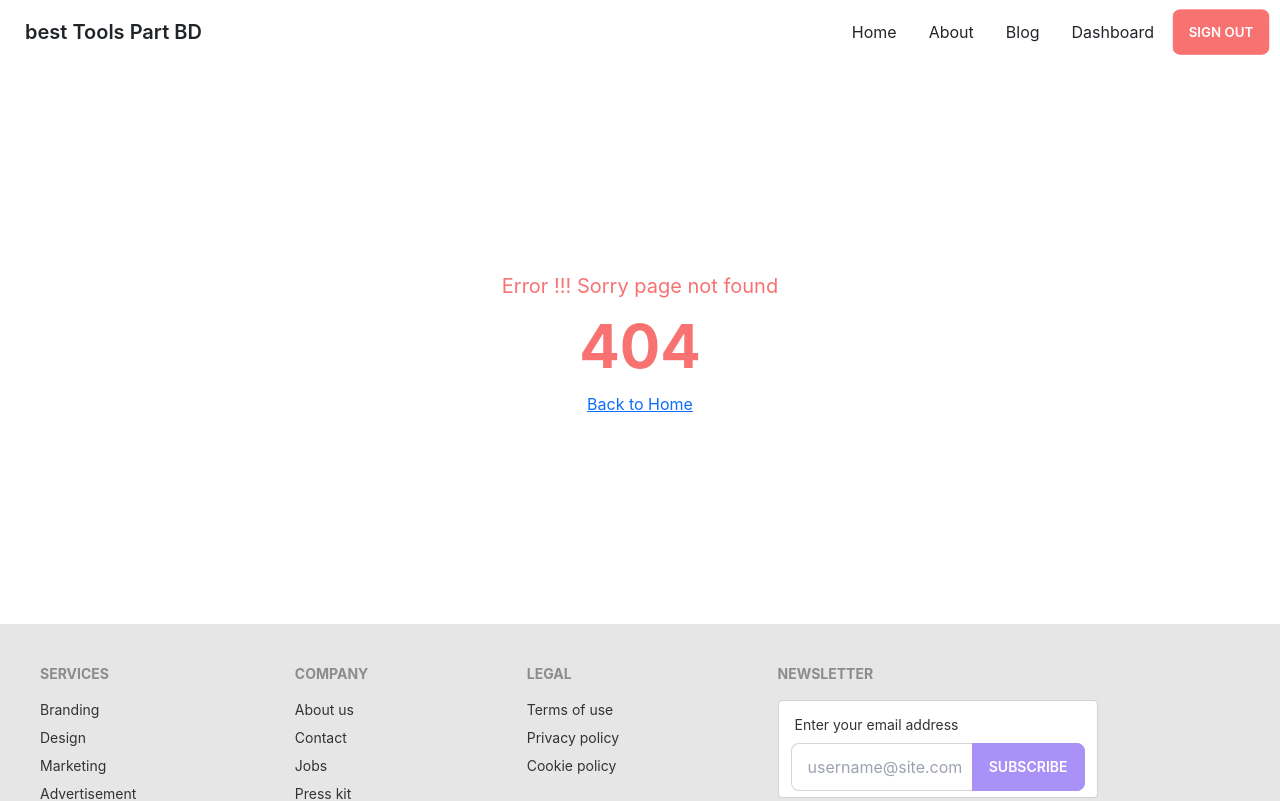
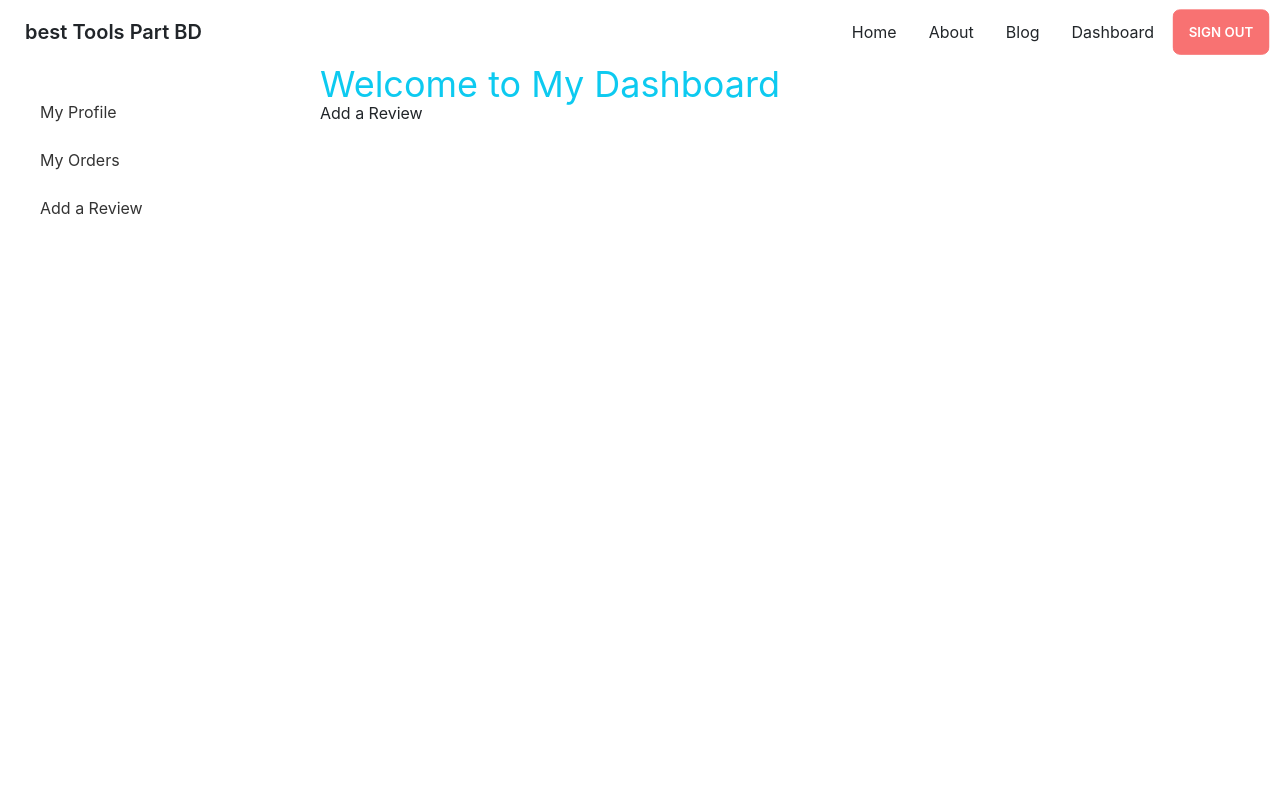
Before and after one commit to rashidul191/best-tools-parts-client, a React (Create React App) app: page /dashboard/review in a window 1280 px wide. Shown: the top 801 px of the page. Built offline with nearby package versions, Linux system fonts and the light colour scheme; no server answers; sample sign-in values are in the browser's storage; the HTML template or start-up script is replaced by a standard one.

Commit message:
deashboard page done.

```diff
--- a/src/App.js
+++ b/src/App.js
@@ -1,6 +1,10 @@
 import { Routes, Route } from "react-router-dom";
-import { ToastContainer } from 'react-toastify';
-  import 'react-toastify/dist/ReactToastify.css';
+import { ToastContainer } from "react-toastify";
+import "react-toastify/dist/ReactToastify.css";
+import AddReview from "./Pages/Dashboard/AddReview/AddReview";
+import Dashboard from "./Pages/Dashboard/Dashboard";
+import MyOrders from "./Pages/Dashboard/MyOrders/MyOrders";
+import MyProfile from "./Pages/Dashboard/MyProfile/MyProfile";
 import Home from "./Pages/Home/Home";
 import PurchasePage from "./Pages/Home/Tools/PurchasePage/PurchasePage";
 import Login from "./Pages/Login/Login";
@@ -19,6 +23,7 @@ function App() {
         <Route path="/home" element={<Home></Home>}></Route>
         <Route path="/login" element={<Login></Login>}></Route>
         <Route path="/register" element={<Register></Register>}></Route>
+
         <Route
           path="/purchase/:id"
           element={
@@ -27,6 +32,19 @@ function App() {
             </RequireAuth>
           }
         ></Route>
+
+        <Route
+          path="/dashboard"
+          element={
+            <RequireAuth>
+              <Dashboard></Dashboard>
+            </RequireAuth>
+          }
+        >
+          <Route index element={<MyProfile></MyProfile>}></Route>
+          <Route path="orders" element={<MyOrders></MyOrders>}></Route>
+          <Route path="review" element={<AddReview></AddReview>}></Route>
+        </Route>
 
         <Route path="*" element={<NotFound></NotFound>}></Route>
       </Routes>
--- /dev/null
+++ b/src/Pages/Dashboard/AddReview/AddReview.js
@@ -0,0 +1,11 @@
+import React from 'react';
+
+const AddReview = () => {
+    return (
+        <div>
+            <h2>Add a Review</h2>
+        </div>
+    );
+};
+
+export default AddReview;
--- /dev/null
+++ b/src/Pages/Dashboard/Dashboard.js
@@ -0,0 +1,41 @@
+import React from "react";
+import { useAuthState } from "react-firebase-hooks/auth";
+import { Outlet, Link } from "react-router-dom";
+import auth from "../../firebase.init";
+
+const Dashboard = () => {
+  const [user] = useAuthState(auth);
+
+  return (
+    <div>
+      <div class="drawer drawer-mobile">
+        <input id="dashboard-sidebar" type="checkbox" class="drawer-toggle" />
+        <div class="drawer-content ">
+          <h2 className="text-4xl text-info">Welcome to My Dashboard</h2>
+          <Outlet></Outlet>
+        </div>
+
+        <div class="drawer-side">
+          <label for="dashboard-sidebar" class="drawer-overlay"></label>
+          <ul class="menu p-4 overflow-y-auto w-80 bg-base-100 text-base-content">
+            <li>
+              <Link to="/dashboard">My Profile</Link>
+            </li>
+            {user && (
+              <>
+                <li>
+                  <Link to="/dashboard/orders">My Orders</Link>
+                </li>
+                <li>
+                  <Link to="/dashboard/review">Add a Review</Link>
+                </li>
+              </>
+            )}
+          </ul>
+        </div>
+      </div>
+    </div>
+  );
+};
+
+export default Dashboard;
--- /dev/null
+++ b/src/Pages/Dashboard/MyOrders/MyOrders.js
@@ -0,0 +1,11 @@
+import React from 'react';
+
+const MyOrders = () => {
+    return (
+        <div>
+            <h2>My Orders</h2>
+        </div>
+    );
+};
+
+export default MyOrders;
--- /dev/null
+++ b/src/Pages/Dashboard/MyProfile/MyProfile.js
@@ -0,0 +1,11 @@
+import React from 'react';
+
+const MyProfile = () => {
+    return (
+        <div>
+            <h2>My Profile</h2>
+        </div>
+    );
+};
+
+export default MyProfile;
--- a/src/Pages/Shared/Navbar/Navbar.js
+++ b/src/Pages/Shared/Navbar/Navbar.js
@@ -75,6 +75,28 @@ const Navbar = () => {
           <ul className="menu menu-horizontal">{menuBar}</ul>
         </div>
       </div>
+      <div className="navbar-end">
+        <label
+          tabIndex="1"
+          htmlFor="dashboard-sidebar"
+          className="btn btn-ghost lg:hidden"
+        >
+          <svg
+            xmlns="http://www.w3.org/2000/svg"
+            className="h-5 w-5"
+            fill="none"
+            viewBox="0 0 24 24"
+            stroke="currentColor"
+          >
+            <path
+              strokeLinecap="round"
+              strokeLinejoin="round"
+              strokeWidth="2"
+              d="M4 6h16M4 12h8m-8 6h16"
+            />
+          </svg>
+        </label>
+      </div>
     </div>
   );
 };
```
